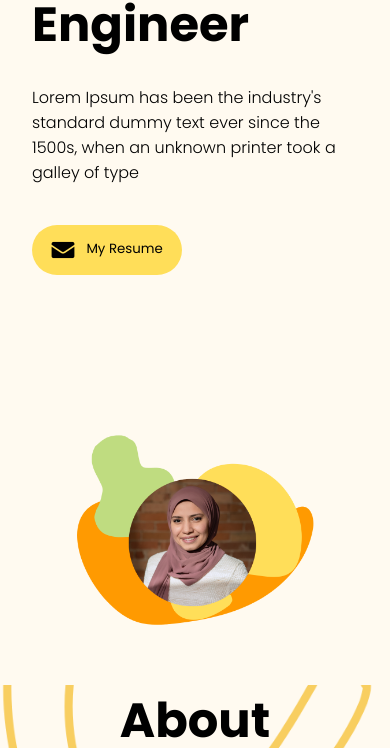
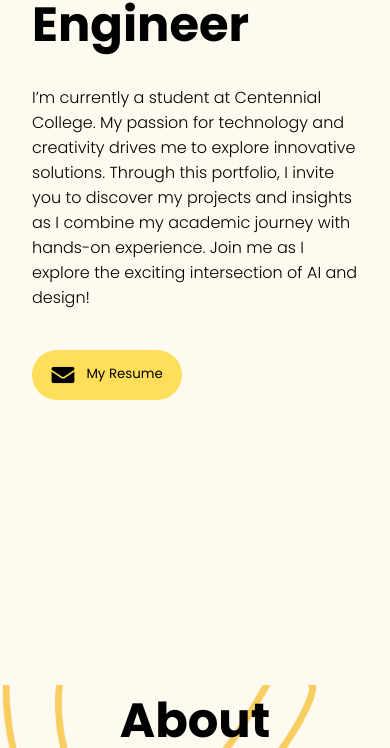
Before and after one commit to tmouhamed/toqa-portfolio, a React (Create React App) app: page / in a window 390 px wide. Shown: the part 435-1183 px from the top of the page. Built offline with nearby package versions, Linux system fonts and the light colour scheme.

Commit message:
fixed some mobile view

```diff
--- a/src/pages/AboutPage/AboutPage.css
+++ b/src/pages/AboutPage/AboutPage.css
@@ -12,7 +12,7 @@
 .about_inner_text {
     font-size: 1.1rem;
     max-width: 70rem;
-    margin-bottom: 3rem;
+    margin: 1.4rem 2rem;
     display: flex;
     justify-content: center;
     align-items: center;
--- a/src/pages/HomePage/HomePage.css
+++ b/src/pages/HomePage/HomePage.css
@@ -63,7 +63,6 @@
     }
 
     .hero_section_right {
-        transform: scale(0.8);
-        left: -3rem;
+        display: none;
     }
 }
--- a/src/pages/HomePage/HomePage.js
+++ b/src/pages/HomePage/HomePage.js
@@ -9,7 +9,8 @@ const HomePage = () => {
             <div className="hero_section_left">
                 <span className='hello'>Hello,</span>
                 <span className="intro_title">I'm Toqa <span className="intro_name"> Mouhamed</span> <br />Software Engineer</span>
-                <p className="intro_body">Lorem Ipsum has been the industry's standard dummy text ever since the 1500s, when an unknown printer took a galley of type</p>
+                <p className="intro_body">I’m currently a student at Centennial College. My passion for technology and creativity drives me to explore innovative solutions. Through this portfolio, I invite you to discover my projects and insights as I combine my academic journey with hands-on experience.
+                    Join me as I explore the exciting intersection of AI and design!</p>
                 <a href={"https://drive.google.com/file/d/1P9bU-aIld8zMTTCe2KPpIMl5bQfPJWu4/view?usp=drive_link"} target="_blank" rel="noreferrer" >
                     <button className='btn'>
                         <img className='btn_img' src={resume} alt='chat'/>
```
Also changed, not shown: src/assets/down-arrow.png (added).
